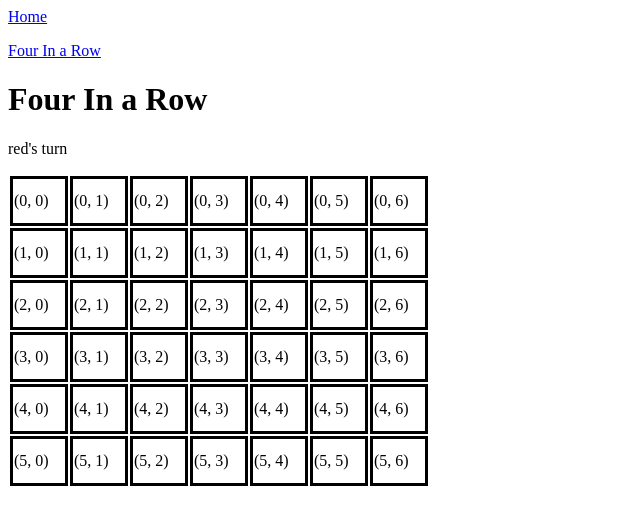
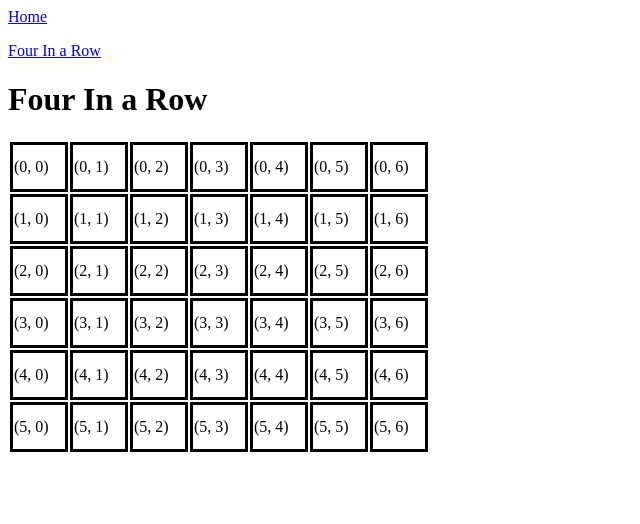
Before and after one commit to taffolds/personalWebsite, a React (Vite) app: page /fourInARow in a window 1280 px wide. Shown: the top 524 px of the page, without its empty margins (0-640 px from the left). Built offline with nearby package versions, Linux system fonts and the light colour scheme.

Commit message:
Made code for draw condition and made tests pass

```diff
--- a/src/components/fourInARow.tsx
+++ b/src/components/fourInARow.tsx
@@ -128,6 +128,9 @@ export function FourInARow() {
     setWinner(checkWinner(board));
   }, [board]);
 
+  const isDraw =
+    !winner && board.every((row) => row.every((cell) => cell !== null));
+
   function handleClick(columnIndex: number) {
     if (winner) return;
     setBoard((oldBoard) => {
@@ -154,11 +157,18 @@ export function FourInARow() {
     <>
       <Banner />
       <h1>Four In a Row</h1>
-      {!winner && <p>{turn}'s turn</p>}
+      {!winner || (!isDraw && <p>{turn}'s turn</p>)}
 
       {winner && (
         <>
           <p>Winner is {winner}</p>
+          <p onClick={() => handleNewGame()}>Play again?</p>
+        </>
+      )}
+
+      {isDraw && (
+        <>
+          <p>No winner</p>
           <p onClick={() => handleNewGame()}>Play again?</p>
         </>
       )}
```
